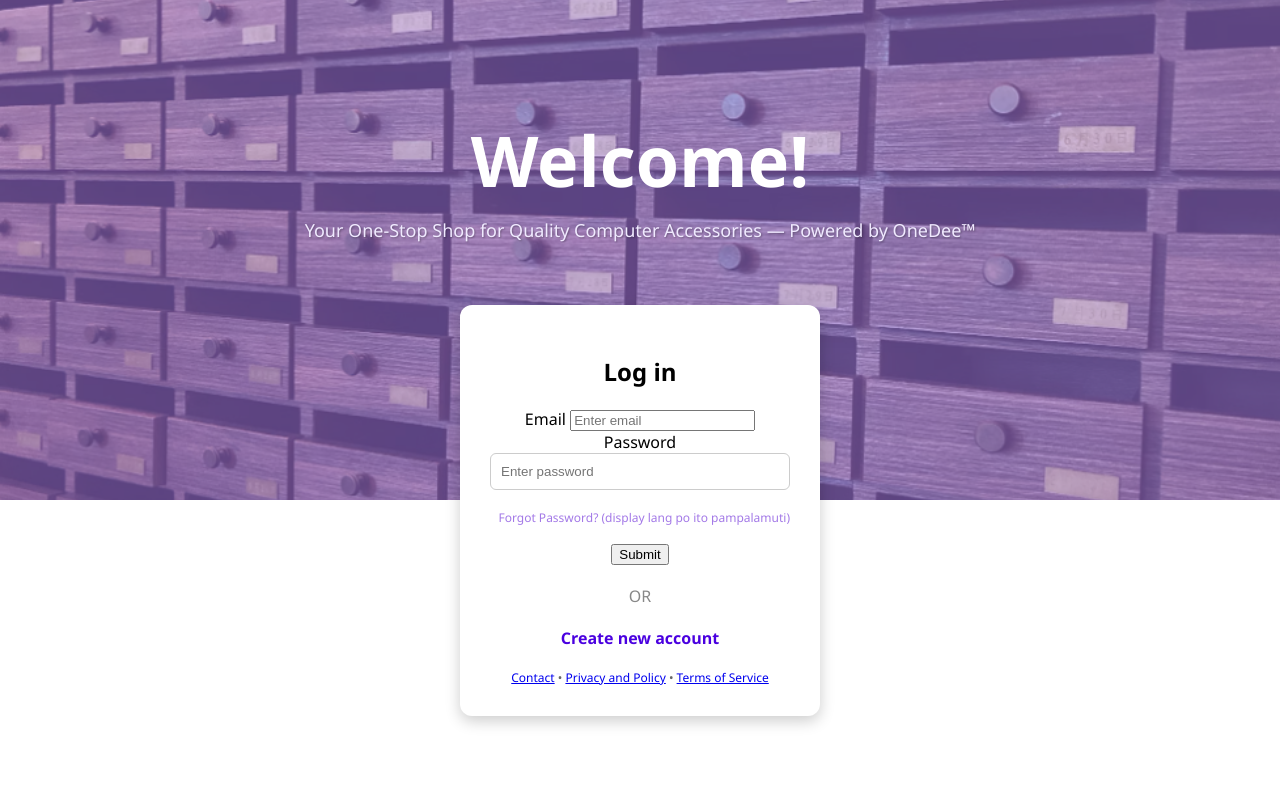
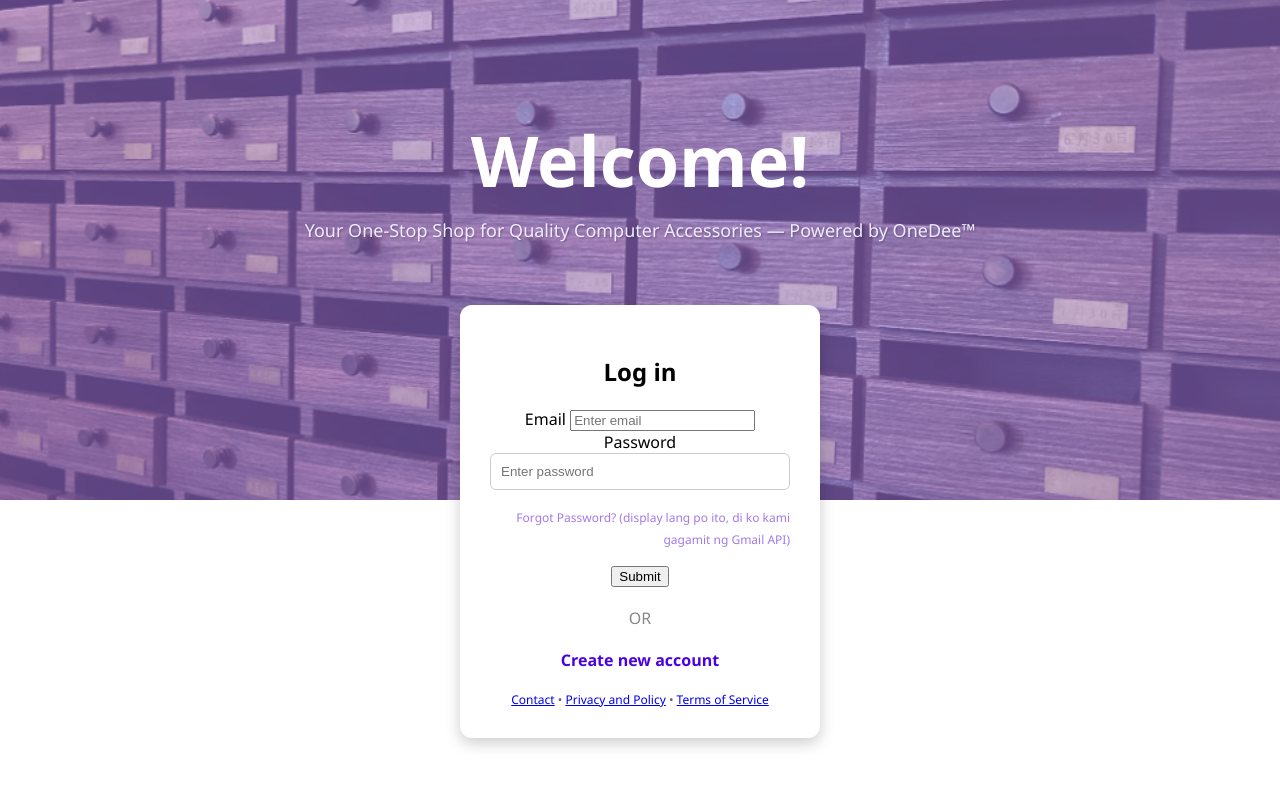
Before and after one commit to ZieksQ/ITEC_FinalProject, a Python web app: template website/templates/login.html in a window 1280 px wide. Shown: the top 787 px of the page. Run offline with Jinja, Linux system fonts and the light colour scheme; the template is opened without the code that fills it, so the values that code supplies are empty, except form fields; form fields are guessed from the names that the template uses.

Commit message:
something?

```diff
--- a/website/templates/login.html
+++ b/website/templates/login.html
@@ -42,7 +42,7 @@
       {{ form.password(placeholder='Enter password') }}
 
       <div class="forgot">
-        <a href="#">Forgot Password? (display lang po ito pampalamuti) </a>
+        <a href="#">Forgot Password? (display lang po ito, di ko kami gagamit ng Gmail API) </a>
       </div>
       {{ form.submit() }}
     </form>
--- a/website/templates/profile.html
+++ b/website/templates/profile.html
@@ -87,7 +87,9 @@
       </div>
     </div>
     <div class="main-bottom-right">
-      <button id="log-out">Log out</button>
+      <a href="{{ url_for('views.logout') }}">
+        <button id="log-out">Log out</button>
+      </a>
       <button id="edit-profile">Edit Profile</button>
     </div>
   </section>
```
